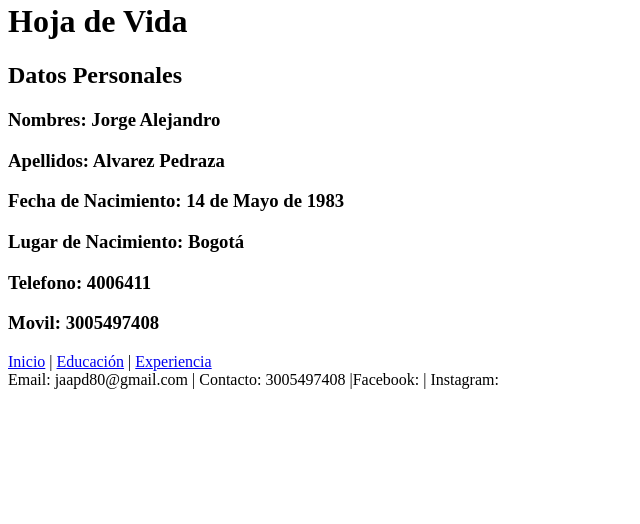
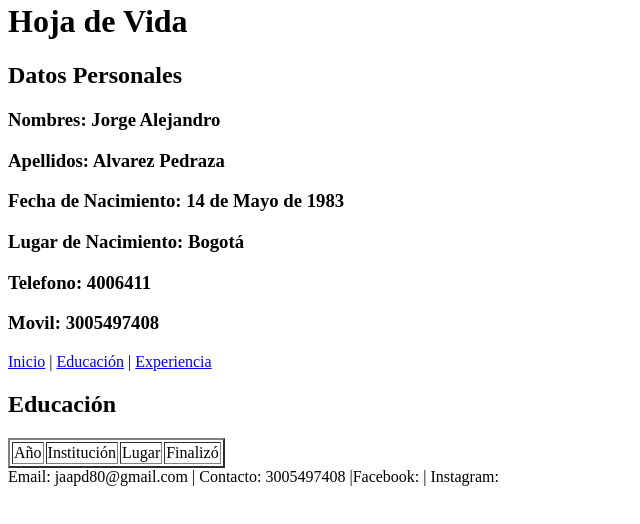
Before and after one commit to jorgealvarez1408/Fundamentos-HTML, a plain HTML site: page educacion.html in a window 1280 px wide. Shown: the part 150-674 px from the top of the page, without its empty margins (0-640 px from the left). Drawn offline with Linux system fonts and the light colour scheme.

Commit message:
Incorporo etiqueta <section> con dos etiquetas <article>: en la primera inicio desarrollo de tabla y en la segunda inicio desarrollo de formulario

```diff
--- a/educacion.html
+++ b/educacion.html
@@ -35,6 +35,26 @@
     <nav>
       <a href="index.html">Inicio</a> | <a href="educacion.html">Educación</a> | <a href="experiencia.html">Experiencia</a>
     </nav>
+    <section>
+      <article class="">
+        <table border="2">
+          <thead>
+            <h2>Educación</h2>
+          </thead>
+          <tbody>
+            <tr>
+              <td>Año</td>
+              <td>Institución</td>
+              <td>Lugar</td>
+              <td>Finalizó</td>
+            </tr>
+          </tbody>
+        </table>
+      </article>
+      <article class="">
+
+      </article>
+    </section>
     <footer>Email: jaapd80@gmail.com | Contacto: 3005497408 |Facebook: | Instagram:</footer>
   </body>
 </html>
```
